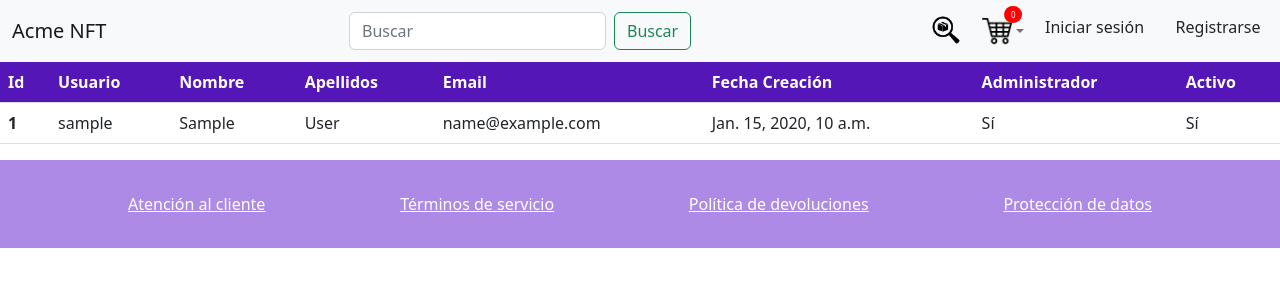
After one commit to PGPI-G3-06/Acme-NFT, a Django app: page /admins/users in a window 1280 px wide. The commit adds this page. Shown: the top 300 px of the page. Run offline with Django 4.2, Linux system fonts and the light colour scheme; tables that the repository leaves empty hold one stand-in row (values such as "Sample post"); some libraries are stand-ins or nearby versions.

Commit message:
FEAT: MEJORAS PARA CUMPLIR TODOS LOS REQUISITOS DE NIVEL C

```diff
--- a/acme_nft/acme_nft_app/static/css/customer_service.css
+++ b/acme_nft/acme_nft_app/static/css/customer_service.css
@@ -48,6 +48,7 @@ section{
     display: flex;
     justify-content: center;
     box-shadow: 0 10px 25px var(--main-color);
+    margin: 20px 0;
 }
 
 .card-title{
--- a/acme_nft/acme_nft_app/static/css/index.css
+++ b/acme_nft/acme_nft_app/static/css/index.css
@@ -220,6 +220,8 @@ select::-ms-expand {
     position: relative;
     max-width: 100%;
     max-height: 300px;
+    aspect-ratio: 1/1;
+    object-fit: contain;
     margin: 0 0 20px;
     transition: 0.5s ease-in-out;
 
--- /dev/null
+++ b/acme_nft/acme_nft_app/templates/admin-list-users.html
@@ -0,0 +1,57 @@
+{% extends 'base.html' %}
+{% load static %}
+
+{% block extrahead %}
+
+    <link rel="stylesheet" href="{% static 'css/admin.css' %}">
+    <script src="{% static 'js/admin.js' %}"></script>
+
+{% endblock %}
+
+{% block content %}
+
+    <div class="row">
+        <div class="col">
+            <table class="table">
+                <thead class="t-head">
+                <tr>
+                    <th scope="col">Id</th>
+                    <th scope="col">Usuario</th>
+                    <th scope="col">Nombre</th>
+                    <th scope="col">Apellidos</th>
+                    <th scope="col">Email</th>
+                    <th scope="col">Fecha Creación</th>
+                    <th scope="col">Administrador</th>
+                    <th scope="col">Activo</th>
+                </tr>
+                </thead>
+                <tbody>
+                {% for user in users %}
+
+                    <tr>
+                        <th scope="row">{{ user.id }}</th>
+                        <td>{{ user.username }}</td>
+
+                        <td>{{ user.first_name }}</td>
+                        <td>{{ user.last_name }}</td>
+                        <td>{{ user.email }}</td>
+                        <td>{{ user.date_joined }}</td>
+                        {% if user.is_superuser %}
+                            <td>Sí</td>
+                        {% else %}
+                            <td>No</td>
+                        {% endif %}
+                        {% if user.is_active %}
+                            <td>Sí</td>
+                        {% else %}
+                            <td>No</td>
+                        {% endif %}
+
+                    </tr>
+
+                {% endfor %}
+            </table>
+        </div>
+    </div>
+
+{% endblock %}
--- a/acme_nft/acme_nft_app/templates/base.html
+++ b/acme_nft/acme_nft_app/templates/base.html
@@ -198,6 +198,12 @@
                                         <li><a class="dropdown-item"
                                                href="{% url 'acme-nft:admin_orders' %}">Administrador de pedidos</a>
                                         </li>
+                                        <li><a class="dropdown-item"
+                                            href="{% url 'acme-nft:admin_users' %}">Administrador de usuarios</a>
+                                        </li>
+                                        <li><a class="dropdown-item"
+                                            href="{% url 'acme-nft:admin_complaints' %}">Administrador de reclamaciones</a>
+                                        </li>
                                         <li>
                                             <hr class="dropdown-divider">
                                         </li>
--- a/acme_nft/acme_nft_app/templates/contact.html
+++ b/acme_nft/acme_nft_app/templates/contact.html
@@ -21,7 +21,7 @@
                   <img src="{% static 'images/phone.png' %}" class="card-img-top" alt="Imagen de comunicaciones">
                   <div class="card-body">
                     <h5 class="card-title">Teléfono</h5>
-                    <p class="card-text">+34 666 666 666</p>
+                    <p class="card-text">+34 648 742 076</p>
                   </div>
                 </div>
             </div>
@@ -31,7 +31,7 @@
                 <img src="{% static 'images/email.png'%}" class="card-img-top" alt="...">
                 <div class="card-body">
                   <h5 class="card-title">Email</h5>
-                  <p class="card-text">acme-nft@gmail.com</p>
+                  <p class="card-text">contacto@acme.com</p>
                 </div>
               </div>
             </div>
--- a/acme_nft/acme_nft_app/templates/opinions.html
+++ b/acme_nft/acme_nft_app/templates/opinions.html
@@ -11,7 +11,7 @@
 {% block content %}
 <section>
 
-    <div class="container">
+    <div class="container d-flex flex-column justify-content-center align-items-center">
 
         <h1 class="service-title">Opiniones de la web</h1>
         <br>
--- a/acme_nft/acme_nft_app/urls.py
+++ b/acme_nft/acme_nft_app/urls.py
@@ -67,6 +67,8 @@ urlpatterns = [
     path("admins/products/new", views.create_product, name="admin_new_product"),
     path("admins/orders", views.AdminListOrders.as_view(), name="admin_orders"),
     path("admins/orders/status/<int:order_id>", views.change_order_status, name="admin_order_status"),
+    path("admins/users", views.AdminListUsers.as_view(), name="admin_users"),
+    path("admins/complaints", views.AdminListComplaints.as_view(), name="admin_complaints"),
 
 
 ]
--- a/acme_nft/acme_nft_app/views.py
+++ b/acme_nft/acme_nft_app/views.py
@@ -1406,3 +1406,21 @@ def change_order_status(request, order_id):
     order.save()
 
     return HttpResponseRedirect(reverse('acme-nft:admin'))
+
+class AdminListUsers(ListView):
+    model = User
+    template_name = 'admin-list-users.html'
+    context_object_name = 'users'
+    paginate_by = 20
+
+    def get_queryset(self):
+        return User.objects.all().order_by('id')
+
+class AdminListComplaints(ListView):
+    model = Complaint
+    template_name = 'admin-list-complaints.html'
+    context_object_name = 'complaints'
+    paginate_by = 20
+
+    def get_queryset(self):
+        return Complaint.objects.all().order_by('id')
```
Also changed, not shown: acme_nft/acme_nft_app/templates/admin-list-complaints.html (added, +45 -0 lines).
